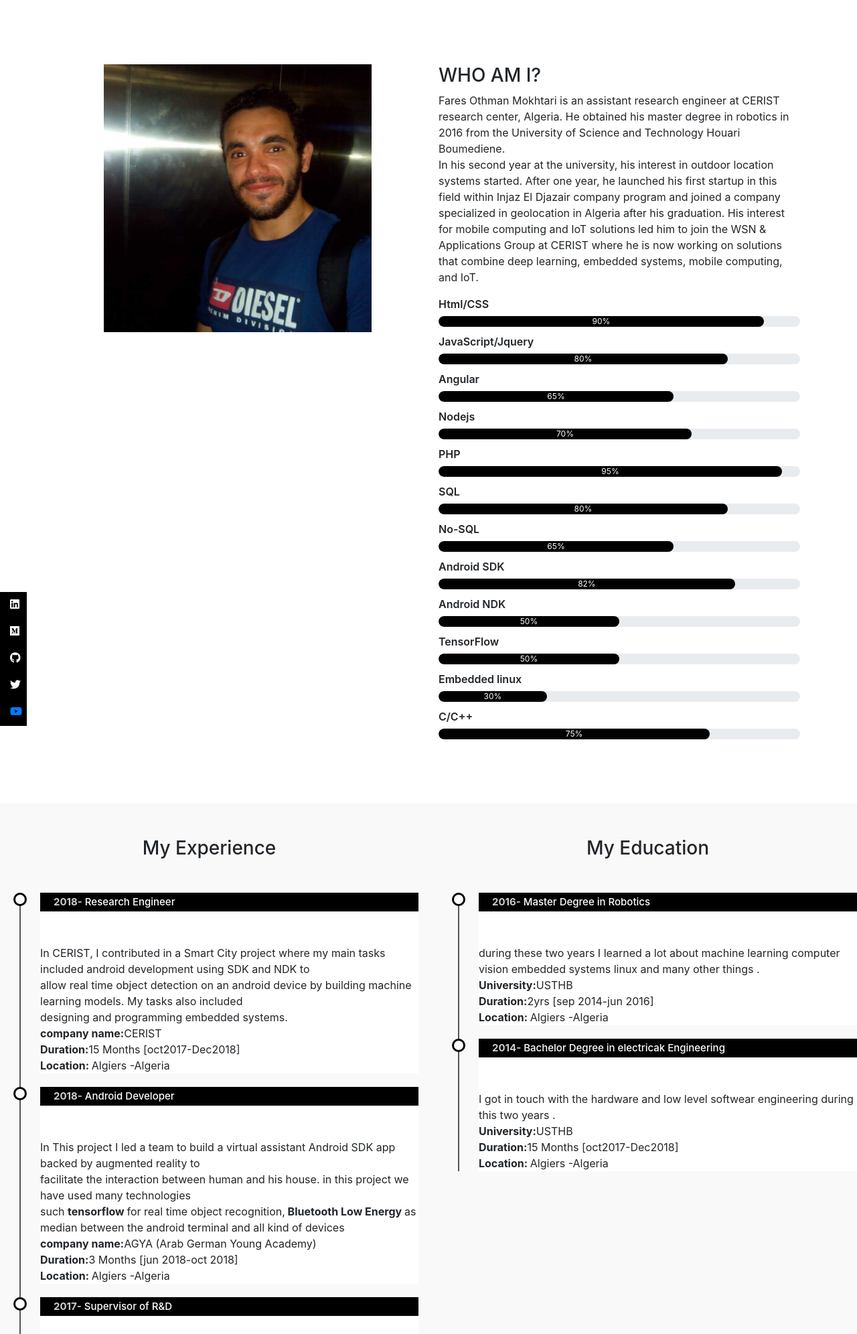
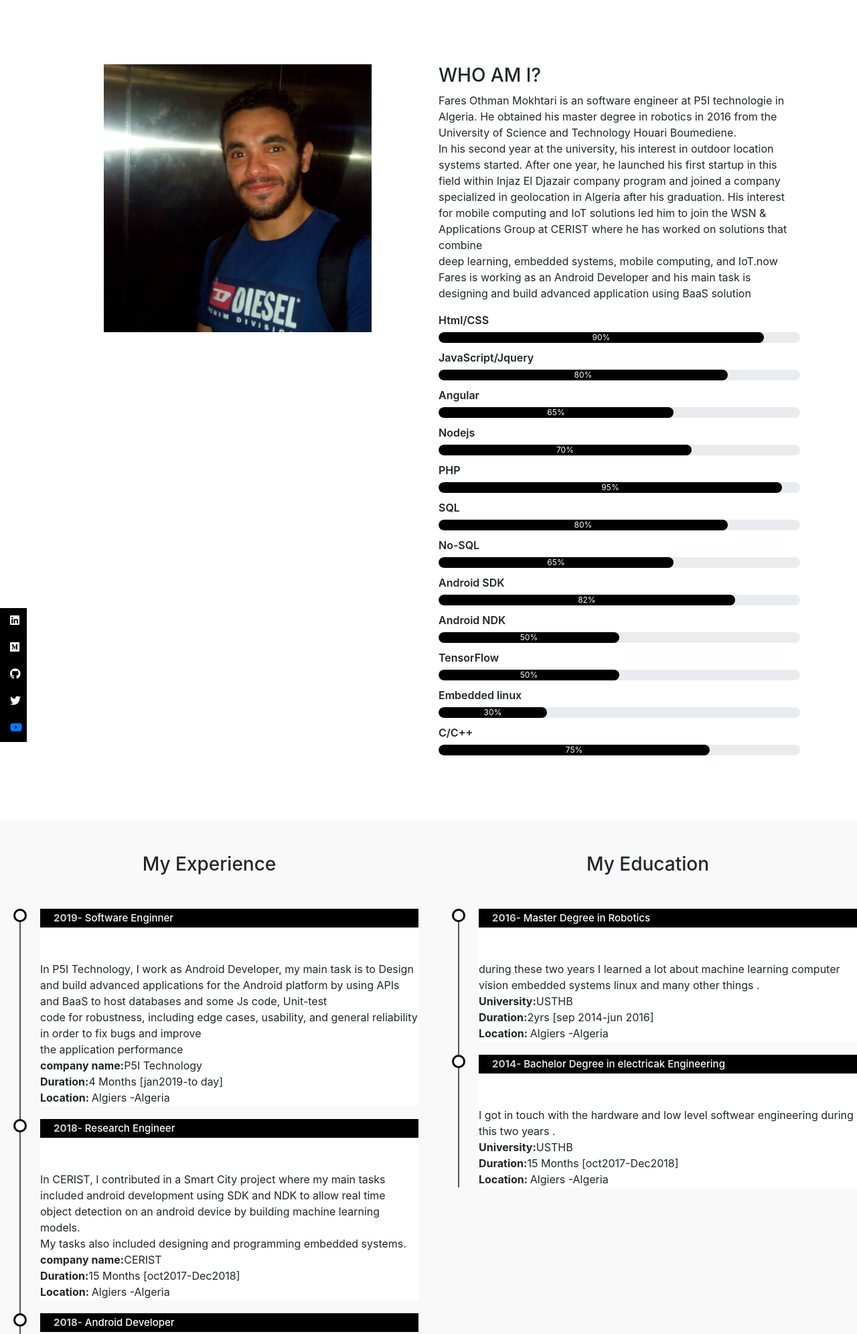
Before and after one commit to FdevTech/mokhtari_othmane_fares, a plain HTML site: page index.html in a window 1280 px wide. Shown: the part 880-2872 px from the top of the page at 67% size. Drawn offline with nearby package versions, Linux system fonts and the light colour scheme.

Commit message:
adding some details

```diff
--- a/index.html
+++ b/index.html
@@ -69,10 +69,11 @@
     <div class="col-md-6">
             <h3> WHO AM I?</h3>
             <p>
-                Fares Othman Mokhtari is an assistant research engineer at CERIST research center, Algeria. He obtained his master degree in robotics in 2016 from the University of Science and Technology Houari Boumediene. <br>
-                In his second year at the university, his interest in outdoor location systems started. After one year, he launched his first startup in this field within Injaz El Djazair company program and joined a company <br>
-                specialized in geolocation in Algeria after his graduation. His interest for mobile computing and IoT solutions led him to join the WSN & Applications Group at CERIST where he is now working on solutions that combine deep learning,
-                embedded systems, mobile computing, and IoT.
+                Fares Othman Mokhtari is an software engineer at  P5I technologie in Algeria. He obtained his master degree in robotics in 2016 from the University of Science and Technology Houari Boumediene. </br>
+                In his second year at the university, his interest in outdoor location systems started. After one year, he launched his first startup in this field within Injaz El Djazair company program and joined a company</br>
+                specialized in geolocation in Algeria after his graduation. His interest for mobile computing and IoT solutions led him to join the WSN & Applications Group at CERIST where he has worked  on solutions that combine </br>
+                deep learning, embedded systems, mobile computing, and IoT.now Fares is working as an Android Developer and his main task is designing and build advanced application using BaaS solution</br>
+
             </p>
              <div class="skills-bar">
                     <p>Html/CSS</p>
@@ -156,13 +157,28 @@
             <ul class ="timeline">
                 <li>
                     <h3>
+                      <span>2019-</span> Software Enginner
+                    </h3>
+                    <p>
+
+                   In P5I Technology, I work as Android Developer, my main task is to Design and build advanced applications for the Android platform by using APIs
+                    and BaaS to host databases and some Js code, Unit-test </br>code for robustness, including edge cases, usability, and general reliability in order to fix bugs and improve</br>
+                    the application performance</br>
+                        <b>company name:</b>P5I Technology <br/>
+                        <b>Duration:</b>4 Months [jan2019-to day]<br/>
+                        <b>Location: </b>Algiers -Algeria <br/>
+                    </p>
+                </li>
+                <li>
+                    <h3>
                       <span>2018-</span> Research Engineer
                     </h3>
                     <p>
 
-                   In CERIST, I contributed in a Smart City project where my main tasks included android development using SDK and NDK to <br>
-                   allow real time object detection on an android device by building  machine learning models. My tasks also included <br>
-                   designing and programming embedded systems.  <br>
+                   In CERIST, I contributed in a Smart City project where my main tasks included android development using SDK and NDK to  allow real time object detection on an android device by building
+                     machine learning models.<br>
+                    My tasks also included designing and programming embedded systems.  <br>
+
                         <b>company name:</b>CERIST <br/>
                         <b>Duration:</b>15 Months [oct2017-Dec2018]<br/>
                         <b>Location: </b>Algiers -Algeria <br/>
```
